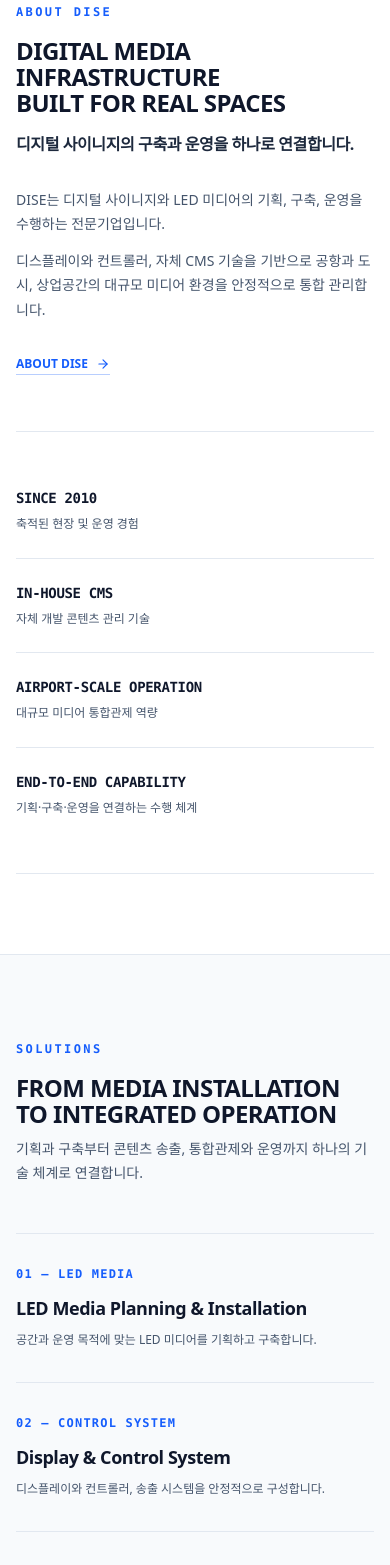
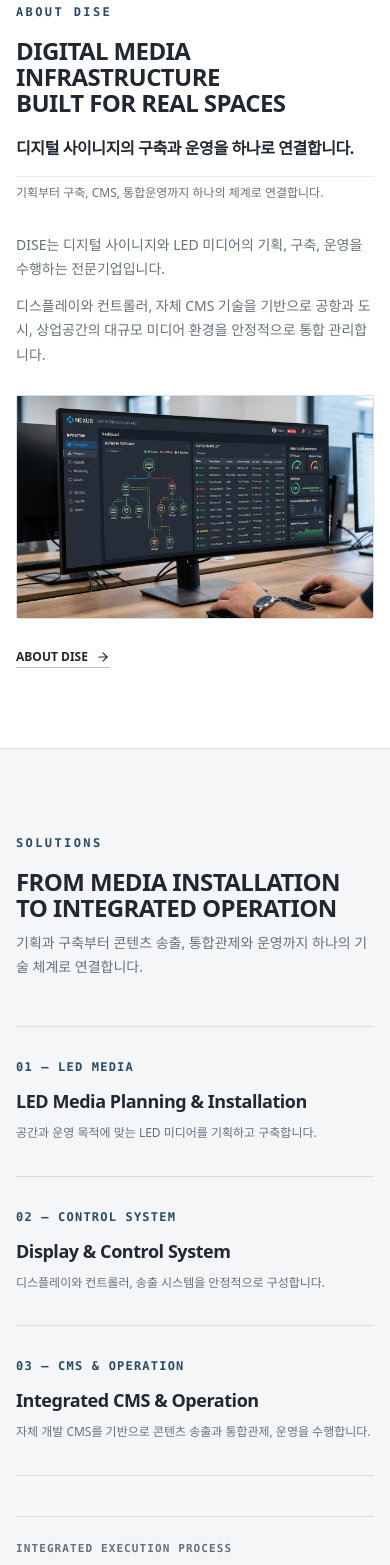
Before and after one commit to cubedesignkr-dot/-2, a React (Vite) app: page / in a window 390 px wide. Shown: the part 1200-2765 px from the top of the page. Built offline with nearby package versions, Linux system fonts and the light colour scheme.

Commit message:
refactor: update UI theme and consolidate project sections
- Update site-wide color palette to branding-specific shades
- Merge Featured and Global project sections into a single SelectedProjectsSection
- Refactor AboutDiseSection layout and styling

```diff
--- a/src/App.tsx
+++ b/src/App.tsx
@@ -8,8 +8,7 @@
 import { MetricsSection } from './components/MetricsSection';
 import { AboutDiseSection } from './components/AboutDiseSection';
 import { SolutionsSection } from './components/SolutionsSection';
-import { FeaturedProjectsSection } from './components/FeaturedProjectsSection';
-import { GlobalProjectSection } from './components/GlobalProjectSection';
+import { SelectedProjectsSection } from './components/SelectedProjectsSection';
 import { ContactCtaSection } from './components/ContactCtaSection';
 import { AboutSection, AboutSubTab } from './components/AboutSection';
 import { BusinessFourPillars } from './components/BusinessFourPillars';
@@ -163,17 +162,12 @@
               onNavigateSolutions={() => handlePageChange('pillars')}
             />
 
-            {/* 6. FEATURED PROJECTS */}
-            <FeaturedProjectsSection
+            {/* 6. SELECTED PROJECTS (Combines Featured & Global Projects) */}
+            <SelectedProjectsSection
               onNavigateProjects={() => handlePageChange('portfolio')}
             />
 
-            {/* 7. GLOBAL PROJECT */}
-            <GlobalProjectSection
-              onNavigateGlobalProjects={() => handlePageChange('portfolio', undefined, 'global')}
-            />
-
-            {/* 8. CONTACT CTA */}
+            {/* 7. CONTACT CTA */}
             <ContactCtaSection
               onNavigateContact={() => handlePageChange('contact')}
             />
--- a/src/components/AboutDiseSection.tsx
+++ b/src/components/AboutDiseSection.tsx
@@ -1,56 +1,43 @@
 import React from 'react';
 import { ArrowRight } from 'lucide-react';
+import cmsOperationImg from '../assets/images/software_cms_monitor_1785989194504.jpg';
 
 interface AboutDiseSectionProps {
   onNavigateAbout: () => void;
 }
 
 export const AboutDiseSection: React.FC<AboutDiseSectionProps> = ({ onNavigateAbout }) => {
-  const strengths = [
-    {
-      title: 'SINCE 2010',
-      desc: '축적된 현장 및 운영 경험',
-    },
-    {
-      title: 'IN-HOUSE CMS',
-      desc: '자체 개발 콘텐츠 관리 기술',
-    },
-    {
-      title: 'AIRPORT-SCALE OPERATION',
-      desc: '대규모 미디어 통합관제 역량',
-    },
-    {
-      title: 'END-TO-END CAPABILITY',
-      desc: '기획·구축·운영을 연결하는 수행 체계',
-    },
-  ];
-
   return (
-    <section className="py-20 sm:py-28 bg-white text-slate-900 border-b border-slate-200">
+    <section className="py-20 sm:py-28 bg-white text-[#222831] border-b border-[#D9DEE3]">
       <div className="max-w-7xl mx-auto px-4 sm:px-6 lg:px-8">
-        {/* Section Label - Simple text without pill background */}
+        {/* Section Label */}
         <div className="mb-4 sm:mb-6">
-          <span className="text-xs font-mono font-semibold uppercase tracking-[0.2em] text-blue-600 inline-block">
+          <span className="text-xs font-mono font-semibold uppercase tracking-[0.2em] text-[#294A63] inline-block">
             ABOUT DISE
           </span>
         </div>
 
-        {/* Two-Column Intro Layout */}
-        <div className="grid grid-cols-1 lg:grid-cols-12 gap-8 lg:gap-16 items-start">
-          {/* Left Column: Headlines */}
-          <div className="lg:col-span-7 space-y-3">
-            <h2 className="text-2xl sm:text-4xl lg:text-5xl font-bold text-slate-900 tracking-tight leading-[1.08] font-sans">
+        {/* Asymmetrical Two-Column Editorial Layout */}
+        <div className="grid grid-cols-1 lg:grid-cols-12 gap-8 lg:gap-14 items-start">
+          {/* Left Column (~55%): Headlines & Short Statement */}
+          <div className="lg:col-span-7 space-y-4">
+            <h2 className="text-2xl sm:text-4xl lg:text-5xl font-bold text-[#222831] tracking-tight leading-[1.08] font-sans">
               DIGITAL MEDIA INFRASTRUCTURE<br />
               BUILT FOR REAL SPACES
             </h2>
-            <p className="text-base sm:text-xl font-semibold text-slate-800 tracking-tight pt-1">
+
+            <p className="text-base sm:text-xl font-semibold text-[#222831] tracking-tight pt-1">
               디지털 사이니지의 구축과 운영을 하나로 연결합니다.
+            </p>
+
+            <p className="text-xs sm:text-sm font-normal text-[#66717C] pt-2 border-t border-[#D9DEE3]/60 max-w-xl">
+              기획부터 구축, CMS, 통합운영까지 하나의 체계로 연결합니다.
             </p>
           </div>
 
-          {/* Right Column: Body Copy & Action Link */}
+          {/* Right Column (~45%): Body Copy, Operation Image & Action Link */}
           <div className="lg:col-span-5 space-y-5 lg:pt-1">
-            <div className="space-y-3 text-slate-600 text-sm sm:text-base leading-[1.75] font-normal">
+            <div className="space-y-3 text-[#66717C] text-sm sm:text-base leading-[1.75] font-normal">
               <p>
                 DISE는 디지털 사이니지와 LED 미디어의 기획, 구축, 운영을 수행하는 전문기업입니다.
               </p>
@@ -59,31 +46,29 @@
               </p>
             </div>
 
+            {/* Real DISE Operation Image */}
             <div className="pt-2">
+              <div className="relative aspect-[16/10] overflow-hidden bg-[#F5F6F7] border border-[#D9DEE3] rounded-[2px]">
+                <img
+                  src={cmsOperationImg}
+                  alt="DISE CMS & Operation Control Room"
+                  className="w-full h-full object-cover"
+                />
+              </div>
+            </div>
+
+            {/* Text Link */}
+            <div className="pt-1">
               <button
                 type="button"
                 onClick={onNavigateAbout}
-                className="inline-flex items-center gap-2 text-xs sm:text-sm font-semibold text-blue-600 hover:text-blue-800 transition-colors group cursor-pointer border-b border-blue-600/30 hover:border-blue-600 pb-0.5"
+                className="inline-flex items-center gap-2 text-xs sm:text-sm font-semibold text-[#222831] hover:text-[#294A63] transition-colors group cursor-pointer border-b border-[#222831]/30 hover:border-[#294A63] pb-0.5"
               >
                 <span>ABOUT DISE</span>
-                <ArrowRight className="w-3.5 h-3.5 group-hover:translate-x-1 transition-transform" />
+                <ArrowRight className="w-3.5 h-3.5 group-hover:translate-x-1 transition-transform text-[#222831] group-hover:text-[#294A63]" />
               </button>
             </div>
           </div>
-        </div>
-
-        {/* Merged Strengths - Clean Restrained Horizontal Strip with Thin Divider Lines */}
-        <div className="mt-14 pt-8 border-t border-b border-slate-200 divide-y md:divide-y-0 md:divide-x divide-slate-200 grid grid-cols-1 md:grid-cols-2 lg:grid-cols-4 pb-8">
-          {strengths.map((item) => (
-            <div key={item.title} className="py-6 md:py-2 md:px-6 first:md:pl-0 last:md:pr-0 space-y-1.5">
-              <div className="text-sm font-mono font-bold text-slate-900 tracking-tight">
-                {item.title}
-              </div>
-              <p className="text-xs sm:text-sm text-slate-600 font-normal leading-relaxed">
-                {item.desc}
-              </p>
-            </div>
-          ))}
         </div>
       </div>
     </section>
--- a/src/components/ContactCtaSection.tsx
+++ b/src/components/ContactCtaSection.tsx
@@ -7,7 +7,7 @@
 
 export const ContactCtaSection: React.FC<ContactCtaSectionProps> = ({ onNavigateContact }) => {
   return (
-    <section className="py-16 sm:py-24 bg-slate-900 text-white border-b border-slate-800">
+    <section className="py-16 sm:py-24 bg-[#18324A] text-white border-b border-[#294A63]">
       <div className="max-w-7xl mx-auto px-4 sm:px-6 lg:px-8 text-center flex flex-col items-center">
         <h2 className="text-2xl sm:text-4xl lg:text-5xl font-bold tracking-tight leading-[1.08] mb-3 font-sans text-white">
           BUILD YOUR MEDIA INFRASTRUCTURE WITH DISE
@@ -19,10 +19,10 @@
           <button
             type="button"
             onClick={onNavigateContact}
-            className="px-6 py-3 bg-blue-600 hover:bg-blue-700 text-white font-semibold text-sm tracking-wide rounded-sm transition-all shadow-none flex items-center gap-2 group cursor-pointer border border-blue-500/20 active:scale-[0.98]"
+            className="px-6 py-3 bg-white hover:bg-slate-100 text-[#18324A] font-semibold text-sm tracking-wide rounded-sm transition-all shadow-none flex items-center gap-2 group cursor-pointer border border-white/20 active:scale-[0.98]"
           >
             <span>CONTACT US</span>
-            <ArrowRight className="w-4 h-4 group-hover:translate-x-1 transition-transform" />
+            <ArrowRight className="w-4 h-4 group-hover:translate-x-1 transition-transform text-[#18324A]" />
           </button>
         </div>
       </div>
--- a/src/components/Header.tsx
+++ b/src/components/Header.tsx
@@ -73,8 +73,8 @@
                 onClick={() => handleNavClick(item.id, item.subTab)}
                 className={`px-3 py-2 text-xs sm:text-sm font-semibold tracking-wider transition-colors cursor-pointer whitespace-nowrap border-b-2 ${
                   isActive
-                    ? 'text-blue-600 border-blue-600 font-bold'
-                    : 'text-slate-800 border-transparent hover:text-blue-600'
+                    ? 'text-[#294A63] border-[#294A63] font-bold'
+                    : 'text-[#222831] border-transparent hover:text-[#294A63]'
                 }`}
               >
                 {item.label}
--- /dev/null
+++ b/src/components/SelectedProjectsSection.tsx
@@ -0,0 +1,175 @@
+import React from 'react';
+import { ArrowRight } from 'lucide-react';
+import heroLedGlassBg from '../assets/images/hero_led_glass_bg_1786019620069.jpg';
+import heroLedCityBg from '../assets/images/hero_led_city_bg_1786006096621.jpg';
+import doohOutdoorMediaImg from '../assets/images/dooh_outdoor_media_1785989215681.jpg';
+
+interface SelectedProjectsSectionProps {
+  onNavigateProjects: () => void;
+}
+
+export const SelectedProjectsSection: React.FC<SelectedProjectsSectionProps> = ({ onNavigateProjects }) => {
+  const primaryProject = {
+    id: 'p1',
+    name: 'INCHEON INTERNATIONAL AIRPORT',
+    location: 'Incheon, South Korea',
+    category: 'AIRPORT LED MEDIA',
+    scopeList: [
+      'LED Media',
+      'In-house CMS',
+      '600+ Screens',
+      'Integrated Operation',
+    ],
+    description: '대규모 디지털 사이니지 환경의 콘텐츠 송출과 통합관제를 안정적으로 운영합니다.',
+    image: heroLedGlassBg,
+  };
+
+  const globalProjects = [
+    {
+      id: 'p2',
+      name: 'HANOI OUTDOOR LED MEDIA',
+      location: 'Hanoi, Vietnam',
+      category: 'OUTDOOR DIGITAL MEDIA',
+      scope: 'Outdoor Digital Media · DISE × MHGROUP',
+      image: doohOutdoorMediaImg,
+    },
+    {
+      id: 'p3',
+      name: 'NOI BAI INTERNATIONAL AIRPORT',
+      location: 'Hanoi, Vietnam',
+      category: 'AIRPORT LED MEDIA',
+      scope: 'Airport LED Media · DISE · R2V · BIC · AXIS (다이즈 · 알투뷔 · 비아이씨 · 엑시스)',
+      image: heroLedCityBg,
+    },
+  ];
+
+  return (
+    <section className="py-20 sm:py-28 bg-white text-[#222831] border-b border-[#D9DEE3]">
+      <div className="max-w-7xl mx-auto px-4 sm:px-6 lg:px-8">
+        {/* Section Label */}
+        <div className="mb-4 sm:mb-6">
+          <span className="text-xs font-mono font-semibold uppercase tracking-[0.2em] text-[#294A63] inline-block">
+            SELECTED PROJECTS
+          </span>
+        </div>
+
+        {/* Header */}
+        <div className="max-w-3xl mb-12 sm:mb-16 space-y-2">
+          <h2 className="text-2xl sm:text-4xl lg:text-5xl font-bold text-[#222831] tracking-tight leading-[1.08] font-sans">
+            PROVEN AT SCALE
+          </h2>
+          <p className="text-base sm:text-xl font-semibold text-[#222831] tracking-tight pt-1">
+            공항에서 증명한 기술, 아시아로 확장합니다.
+          </p>
+          <p className="text-sm sm:text-base font-normal text-[#66717C] leading-[1.75] pt-1">
+            인천국제공항의 대규모 미디어 통합관리 경험을 기반으로 베트남 주요 도시와 공항으로 사업 영역을 확장하고 있습니다.
+          </p>
+        </div>
+
+        {/* Asymmetrical Editorial Layout */}
+        <div className="space-y-12 sm:space-y-16">
+          {/* Part 1 — Flagship Project: Incheon Airport */}
+          <div
+            onClick={onNavigateProjects}
+            className="group cursor-pointer grid grid-cols-1 lg:grid-cols-12 gap-6 lg:gap-10 items-start border-b border-[#D9DEE3] pb-12"
+          >
+            {/* Left 65%: Large Image */}
+            <div className="lg:col-span-8 overflow-hidden bg-[#F5F6F7] border border-[#D9DEE3] rounded-[2px] aspect-[16/9]">
+              <img
+                src={primaryProject.image}
+                alt={primaryProject.name}
+                className="w-full h-full object-cover group-hover:scale-[1.02] transition-transform duration-500 ease-out"
+              />
+            </div>
+
+            {/* Right 35%: Project Details */}
+            <div className="lg:col-span-4 space-y-4 pt-1">
+              <div className="text-xs font-mono font-semibold text-[#294A63] uppercase tracking-widest">
+                {primaryProject.category}
+              </div>
+
+              <div>
+                <h3 className="text-xl sm:text-2xl font-bold text-[#222831] tracking-tight group-hover:text-[#294A63] transition-colors leading-snug">
+                  {primaryProject.name}
+                </h3>
+                <p className="text-xs font-mono text-[#66717C] mt-1">
+                  {primaryProject.location}
+                </p>
+              </div>
+
+              {/* Detail Pills/Bullet List */}
+              <div className="pt-2 border-t border-[#D9DEE3] space-y-1">
+                <div className="flex flex-wrap gap-x-2 gap-y-1 text-xs font-mono font-semibold text-[#222831]">
+                  {primaryProject.scopeList.map((item, idx) => (
+                    <span key={item} className="inline-flex items-center gap-2">
+                      {idx > 0 && <span className="text-[#D9DEE3]">·</span>}
+                      <span>{item}</span>
+                    </span>
+                  ))}
+                </div>
+              </div>
+
+              <p className="text-xs sm:text-sm text-[#66717C] font-normal leading-relaxed pt-1">
+                {primaryProject.description}
+              </p>
+            </div>
+          </div>
+
+          {/* Part 2 — Global Expansion Subsection */}
+          <div className="space-y-6">
+            <div className="text-xs font-mono font-bold text-[#222831] uppercase tracking-widest flex items-center gap-2">
+              <span className="w-1.5 h-1.5 rounded-full bg-[#294A63]"></span>
+              <span>GLOBAL EXPANSION</span>
+            </div>
+
+            {/* 2 Vietnam Projects in a Grid */}
+            <div className="grid grid-cols-1 md:grid-cols-2 gap-8 lg:gap-12">
+              {globalProjects.map((project) => (
+                <div
+                  key={project.id}
+                  onClick={onNavigateProjects}
+                  className="group cursor-pointer flex flex-col space-y-3"
+                >
+                  <div className="relative aspect-[16/10] overflow-hidden bg-[#F5F6F7] border border-[#D9DEE3] rounded-[2px]">
+                    <img
+                      src={project.image}
+                      alt={project.name}
+                      className="w-full h-full object-cover group-hover:scale-[1.02] transition-transform duration-500 ease-out"
+                    />
+                  </div>
+
+                  <div className="space-y-1">
+                    <div className="text-xs font-mono font-semibold text-[#294A63] uppercase tracking-widest">
+                      {project.category}
+                    </div>
+                    <h3 className="text-lg sm:text-xl font-bold text-[#222831] tracking-tight group-hover:text-[#294A63] transition-colors">
+                      {project.name}
+                    </h3>
+                    <p className="text-xs font-mono text-[#66717C]">
+                      {project.location}
+                    </p>
+                    <p className="text-xs sm:text-sm text-[#66717C] font-normal leading-relaxed pt-1">
+                      {project.scope}
+                    </p>
+                  </div>
+                </div>
+              ))}
+            </div>
+          </div>
+        </div>
+
+        {/* CTA Link */}
+        <div className="mt-12 pt-4">
+          <button
+            type="button"
+            onClick={onNavigateProjects}
+            className="inline-flex items-center gap-2 text-xs sm:text-sm font-semibold text-[#222831] hover:text-[#294A63] transition-colors group cursor-pointer border-b border-[#222831]/30 hover:border-[#294A63] pb-0.5"
+          >
+            <span>VIEW ALL PROJECTS</span>
+            <ArrowRight className="w-3.5 h-3.5 group-hover:translate-x-1 transition-transform" />
+          </button>
+        </div>
+      </div>
+    </section>
+  );
+};
--- a/src/components/SolutionsSection.tsx
+++ b/src/components/SolutionsSection.tsx
@@ -7,38 +7,38 @@
 
 export const SolutionsSection: React.FC<SolutionsSectionProps> = ({ onNavigateSolutions }) => {
   return (
-    <section className="py-20 sm:py-28 bg-slate-50 text-slate-900 border-b border-slate-200">
+    <section className="py-20 sm:py-28 bg-[#F5F6F7] text-[#222831] border-b border-[#D9DEE3]">
       <div className="max-w-7xl mx-auto px-4 sm:px-6 lg:px-8">
-        {/* Section Label - Simple text without pill background */}
+        {/* Section Label */}
         <div className="mb-4 sm:mb-6">
-          <span className="text-xs font-mono font-semibold uppercase tracking-[0.2em] text-blue-600 inline-block">
+          <span className="text-xs font-mono font-semibold uppercase tracking-[0.2em] text-[#294A63] inline-block">
             SOLUTIONS
           </span>
         </div>
 
         {/* Section Header */}
         <div className="max-w-3xl mb-12 sm:mb-16 space-y-2.5">
-          <h2 className="text-2xl sm:text-4xl lg:text-5xl font-bold text-slate-900 tracking-tight leading-[1.08] font-sans">
+          <h2 className="text-2xl sm:text-4xl lg:text-5xl font-bold text-[#222831] tracking-tight leading-[1.08] font-sans">
             FROM MEDIA INSTALLATION<br />
             TO INTEGRATED OPERATION
           </h2>
-          <p className="text-sm sm:text-lg font-normal text-slate-600 leading-[1.7]">
+          <p className="text-sm sm:text-lg font-normal text-[#66717C] leading-[1.7]">
             기획과 구축부터 콘텐츠 송출, 통합관제와 운영까지 하나의 기술 체계로 연결합니다.
           </p>
         </div>
 
         {/* 3 Solution Areas - Grid with Numbers & Thin Lines */}
-        <div className="grid grid-cols-1 md:grid-cols-3 border-t border-b border-slate-200 divide-y md:divide-y-0 md:divide-x divide-slate-200">
+        <div className="grid grid-cols-1 md:grid-cols-3 border-t border-b border-[#D9DEE3] divide-y md:divide-y-0 md:divide-x divide-[#D9DEE3]">
           {/* Solution 01 */}
           <div className="py-8 md:py-10 md:px-8 first:md:pl-0 last:md:pr-0 flex flex-col justify-between">
             <div>
-              <div className="text-xs font-mono font-semibold text-blue-600 uppercase tracking-widest mb-3">
+              <div className="text-xs font-mono font-semibold text-[#294A63] uppercase tracking-widest mb-3">
                 01 — LED MEDIA
               </div>
-              <h3 className="text-lg sm:text-xl font-bold text-slate-900 tracking-tight mb-2">
+              <h3 className="text-lg sm:text-xl font-bold text-[#222831] tracking-tight mb-2">
                 LED Media Planning &amp; Installation
               </h3>
-              <p className="text-xs sm:text-sm text-slate-600 leading-[1.7] font-normal">
+              <p className="text-xs sm:text-sm text-[#66717C] leading-[1.7] font-normal">
                 공간과 운영 목적에 맞는 LED 미디어를 기획하고 구축합니다.
               </p>
             </div>
@@ -47,13 +47,13 @@
           {/* Solution 02 */}
           <div className="py-8 md:py-10 md:px-8 flex flex-col justify-between">
             <div>
-              <div className="text-xs font-mono font-semibold text-blue-600 uppercase tracking-widest mb-3">
+              <div className="text-xs font-mono font-semibold text-[#294A63] uppercase tracking-widest mb-3">
                 02 — CONTROL SYSTEM
               </div>
-              <h3 className="text-lg sm:text-xl font-bold text-slate-900 tracking-tight mb-2">
+              <h3 className="text-lg sm:text-xl font-bold text-[#222831] tracking-tight mb-2">
                 Display &amp; Control System
               </h3>
-              <p className="text-xs sm:text-sm text-slate-600 leading-[1.7] font-normal">
+              <p className="text-xs sm:text-sm text-[#66717C] leading-[1.7] font-normal">
                 디스플레이와 컨트롤러, 송출 시스템을 안정적으로 구성합니다.
               </p>
             </div>
@@ -62,42 +62,42 @@
           {/* Solution 03 */}
           <div className="py-8 md:py-10 md:px-8 flex flex-col justify-between">
             <div>
-              <div className="text-xs font-mono font-semibold text-blue-600 uppercase tracking-widest mb-3">
+              <div className="text-xs font-mono font-semibold text-[#294A63] uppercase tracking-widest mb-3">
                 03 — CMS &amp; OPERATION
               </div>
-              <h3 className="text-lg sm:text-xl font-bold text-slate-900 tracking-tight mb-2">
+              <h3 className="text-lg sm:text-xl font-bold text-[#222831] tracking-tight mb-2">
                 Integrated CMS &amp; Operation
               </h3>
-              <p className="text-xs sm:text-sm text-slate-600 leading-[1.7] font-normal">
+              <p className="text-xs sm:text-sm text-[#66717C] leading-[1.7] font-normal">
                 자체 개발 CMS를 기반으로 콘텐츠 송출과 통합관제, 운영을 수행합니다.
               </p>
             </div>
           </div>
         </div>
 
-        {/* Simplified Horizontal Process Line - No Floating Card Box or Heavy Borders */}
-        <div className="mt-10 pt-6 border-t border-slate-200">
-          <div className="text-[11px] font-mono font-semibold text-slate-400 uppercase tracking-widest mb-3">
+        {/* Simplified Horizontal Process Line */}
+        <div className="mt-10 pt-6 border-t border-[#D9DEE3]">
+          <div className="text-[11px] font-mono font-semibold text-[#66717C] uppercase tracking-widest mb-3">
             INTEGRATED EXECUTION PROCESS
           </div>
-          <div className="flex flex-col sm:flex-row items-start sm:items-center justify-between gap-3 text-xs font-mono font-semibold text-slate-800 tracking-wider">
+          <div className="flex flex-col sm:flex-row items-start sm:items-center justify-between gap-3 text-xs font-mono font-semibold text-[#222831] tracking-wider">
             <span className="flex items-center gap-2">
-              <span className="w-1.5 h-1.5 rounded-full bg-blue-600"></span>
+              <span className="w-1.5 h-1.5 rounded-full bg-[#66717C]"></span>
               PLANNING
             </span>
-            <span className="hidden sm:inline text-slate-300">→</span>
+            <span className="hidden sm:inline text-[#D9DEE3]">→</span>
             <span className="flex items-center gap-2">
-              <span className="w-1.5 h-1.5 rounded-full bg-blue-600"></span>
+              <span className="w-1.5 h-1.5 rounded-full bg-[#66717C]"></span>
               DESIGN &amp; INSTALLATION
             </span>
-            <span className="hidden sm:inline text-slate-300">→</span>
+            <span className="hidden sm:inline text-[#D9DEE3]">→</span>
             <span className="flex items-center gap-2">
-              <span className="w-1.5 h-1.5 rounded-full bg-blue-600"></span>
+              <span className="w-1.5 h-1.5 rounded-full bg-[#66717C]"></span>
               CMS
             </span>
-            <span className="hidden sm:inline text-slate-300">→</span>
+            <span className="hidden sm:inline text-[#D9DEE3]">→</span>
             <span className="flex items-center gap-2">
-              <span className="w-1.5 h-1.5 rounded-full bg-blue-600"></span>
+              <span className="w-1.5 h-1.5 rounded-full bg-[#294A63]"></span>
               INTEGRATED OPERATION
             </span>
           </div>
@@ -108,7 +108,7 @@
           <button
             type="button"
             onClick={onNavigateSolutions}
-            className="inline-flex items-center gap-2 text-xs sm:text-sm font-semibold text-blue-600 hover:text-blue-800 transition-colors group cursor-pointer border-b border-blue-600/30 hover:border-blue-600 pb-0.5"
+            className="inline-flex items-center gap-2 text-xs sm:text-sm font-semibold text-[#222831] hover:text-[#294A63] transition-colors group cursor-pointer border-b border-[#222831]/30 hover:border-[#294A63] pb-0.5"
           >
             <span>EXPLORE SOLUTIONS</span>
             <ArrowRight className="w-3.5 h-3.5 group-hover:translate-x-1 transition-transform" />
```
